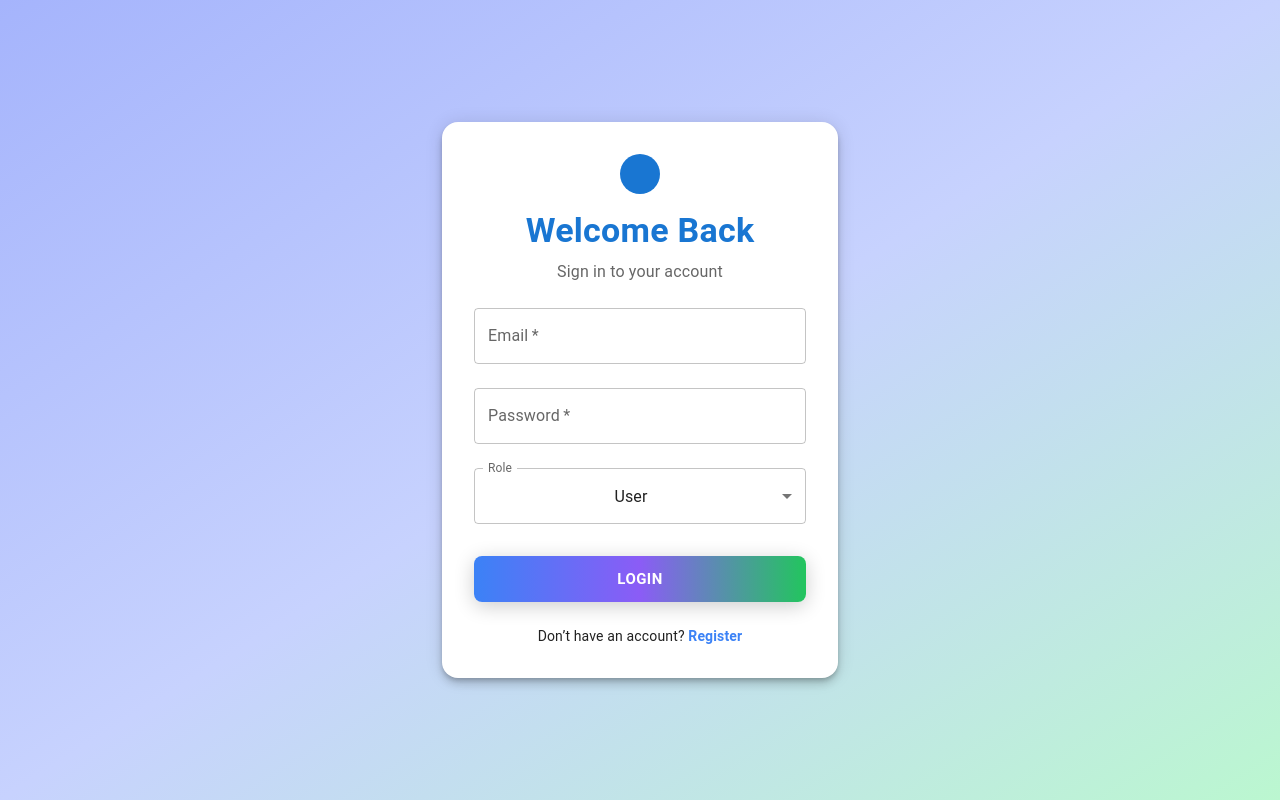
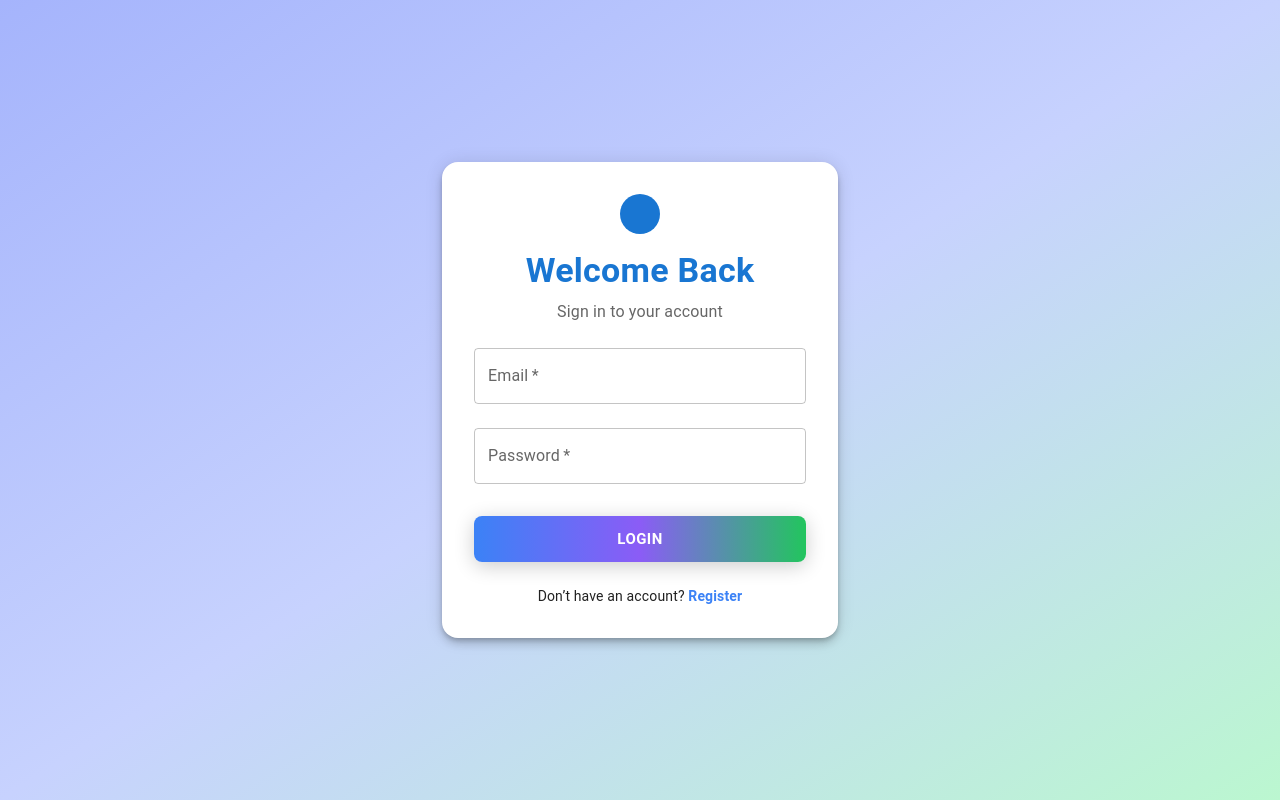
Before and after one commit to AshenWishwaGeeth/role-based_authentication_system, a React (Create React App) app: page / in a window 1280 px wide. Built offline with nearby package versions, Linux system fonts and the light colour scheme; some icons are missing.

Commit message:
login is ok

```diff
--- a/src/pages/Login.tsx
+++ b/src/pages/Login.tsx
@@ -4,20 +4,42 @@ import {
   Box,
   Button,
   Container,
-  FormControl,
-  InputLabel,
-  MenuItem,
-  Select,
   TextField,
   Typography,
   Paper,
 } from "@mui/material";
 import LockOutlinedIcon from "@mui/icons-material/LockOutlined";
+import axios from "axios";
+import { useNavigate } from "react-router-dom";
 
 const Login: React.FC = () => {
   const [email, setEmail] = useState<string>("");
   const [password, setPassword] = useState<string>("");
-  const [role, setRole] = useState<string>("user");
+  const [error, setError] = useState<string>("");
+  const navigate = useNavigate();
+
+  const handleLogin = async (e: React.FormEvent) => {
+    e.preventDefault();
+    setError("");
+    try {
+      const res = await axios.post("http://localhost:8080/login", {
+        email,
+        password,
+      });
+      const { token, user } = res.data;
+      localStorage.setItem("token", token);
+      localStorage.setItem("role", user.role);
+      localStorage.setItem("user", JSON.stringify(user));
+      // Redirect based on role
+      if (user.role === "admin") {
+        navigate("/admin-dashboard");
+      } else {
+        navigate("/user-dashboard");
+      }
+    } catch (err: any) {
+      setError(err.response?.data?.error || "Login failed");
+    }
+  };
 
   return (
     <Box
@@ -59,6 +81,7 @@ const Login: React.FC = () => {
           <Box
             component="form"
             sx={{ display: "flex", flexDirection: "column", gap: 3 }}
+            onSubmit={handleLogin}
           >
             <TextField
               label="Email"
@@ -80,17 +103,12 @@ const Login: React.FC = () => {
               variant="outlined"
             />
 
-            <FormControl fullWidth>
-              <InputLabel>Role</InputLabel>
-              <Select
-                value={role}
-                label="Role"
-                onChange={(e) => setRole(e.target.value)}
-              >
-                <MenuItem value="user">User</MenuItem>
-                <MenuItem value="admin">Admin</MenuItem>
-              </Select>
-            </FormControl>
+            {/* Error message */}
+            {error && (
+              <Typography color="error" variant="body2">
+                {error}
+              </Typography>
+            )}
 
             <Button
               type="submit"
```
Also changed, not shown: 1 other file (tests, documents, lock files or other folders).
